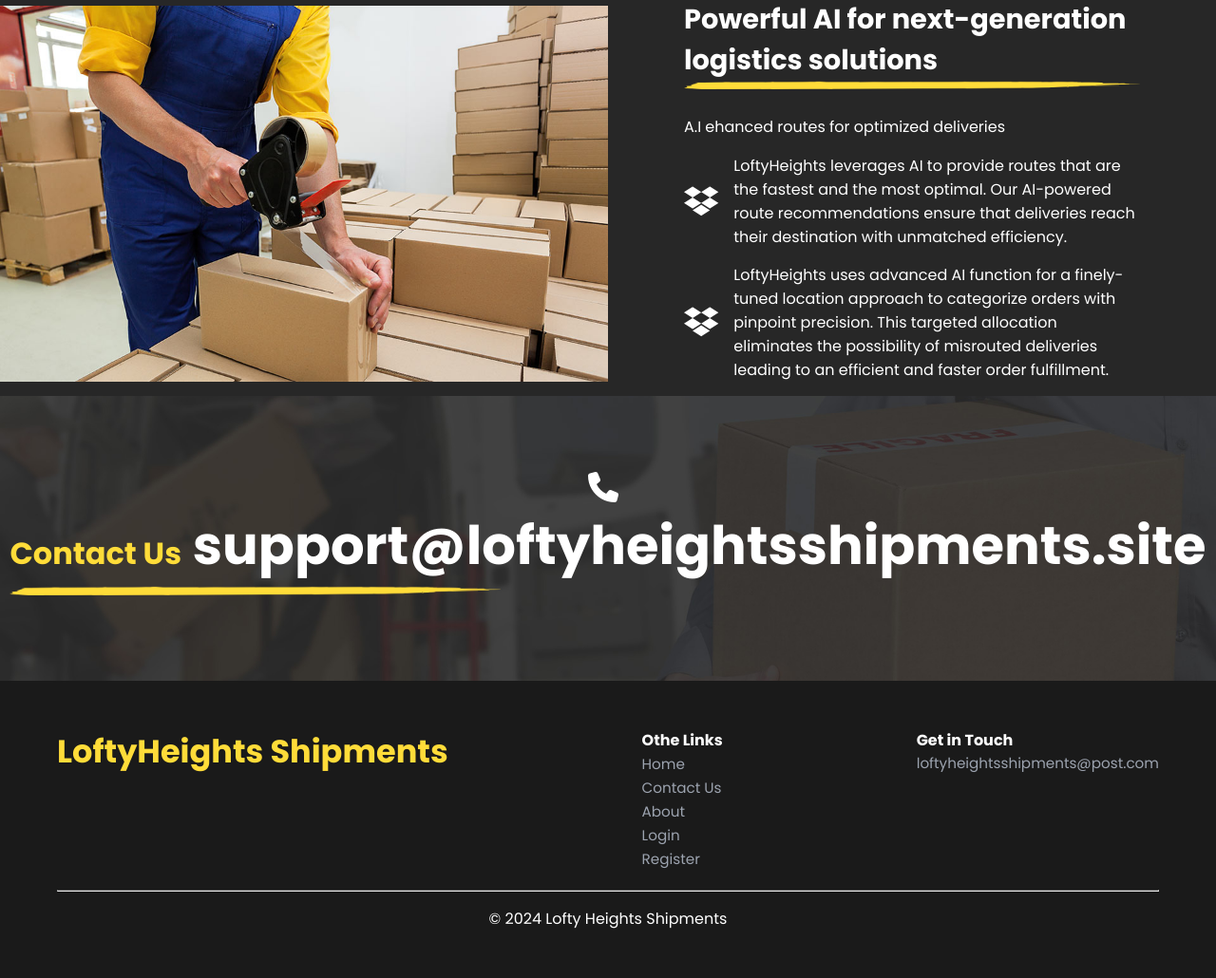
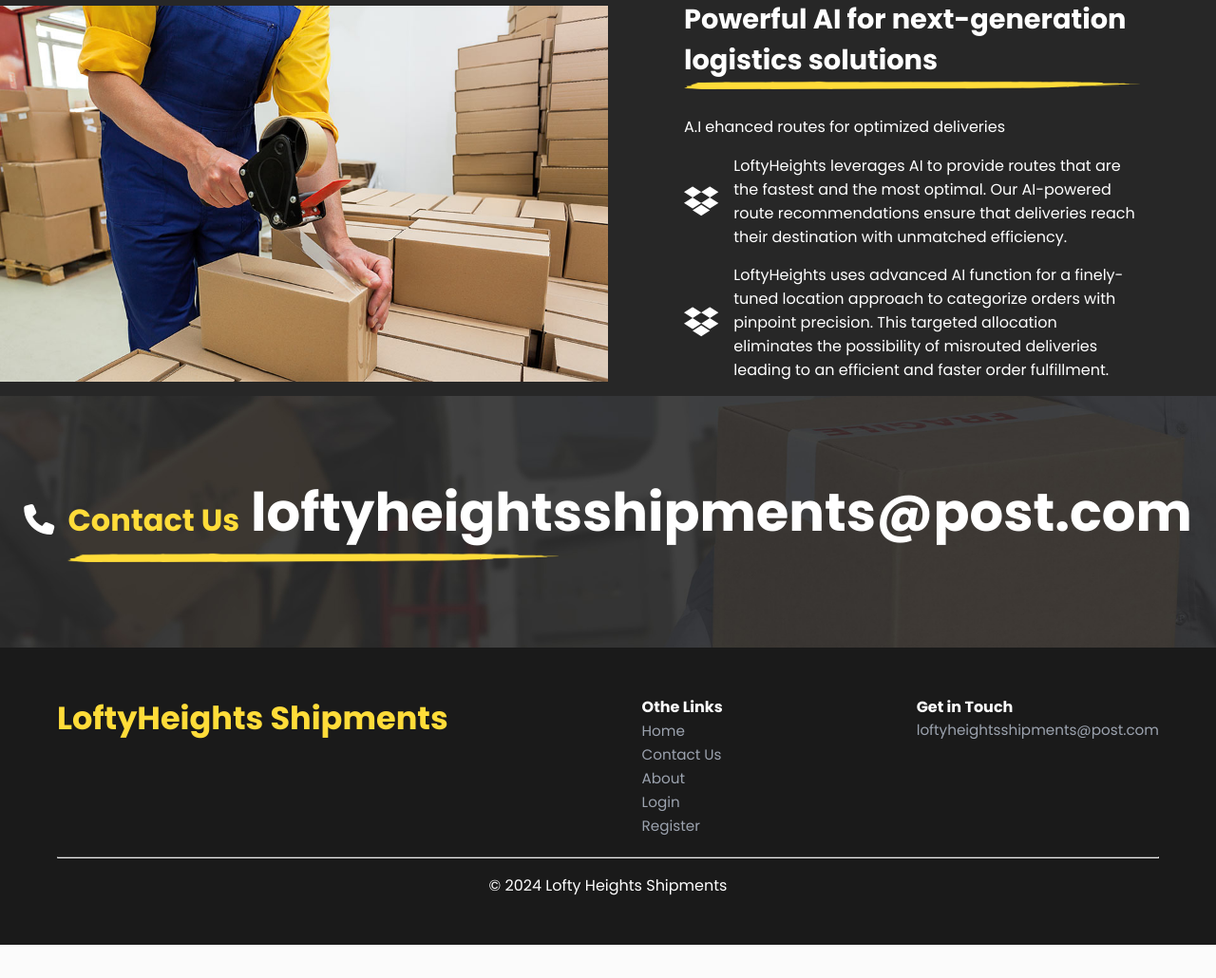
Before and after one commit to Neo77-cyber/loftyheightsshipments, a Django app: page / in a window 1280 px wide. Shown: the part 3205-4235 px from the top of the page at 95% size. After the commit the page ends 4200 px from the top, so only its background shows below. Run offline with Django 4.2, Linux system fonts and the light colour scheme; some libraries are stand-ins or nearby versions.

Commit message:
Updated mail

```diff
--- a/courier_app/templates/home.html
+++ b/courier_app/templates/home.html
@@ -278,7 +278,7 @@
         <i class="fa-solid fa-phone"></i>
         <span class="underline">
           <span class="call-text">Contact Us</span>
-          <span class="phoneNumber">support@loftyheightsshipments.site</span>
+          <span class="phoneNumber">loftyheightsshipments@post.com</span>
         </span>
       </div>
     </section>
```
